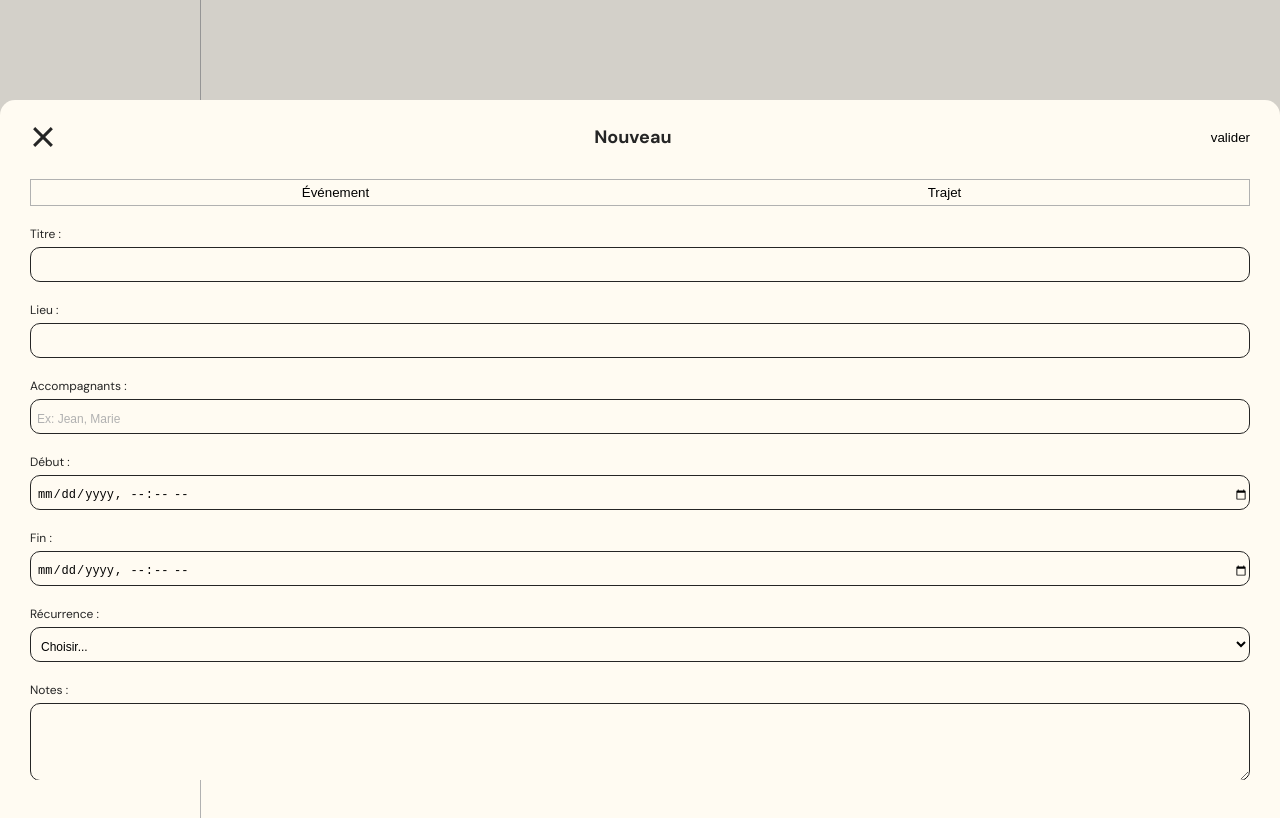
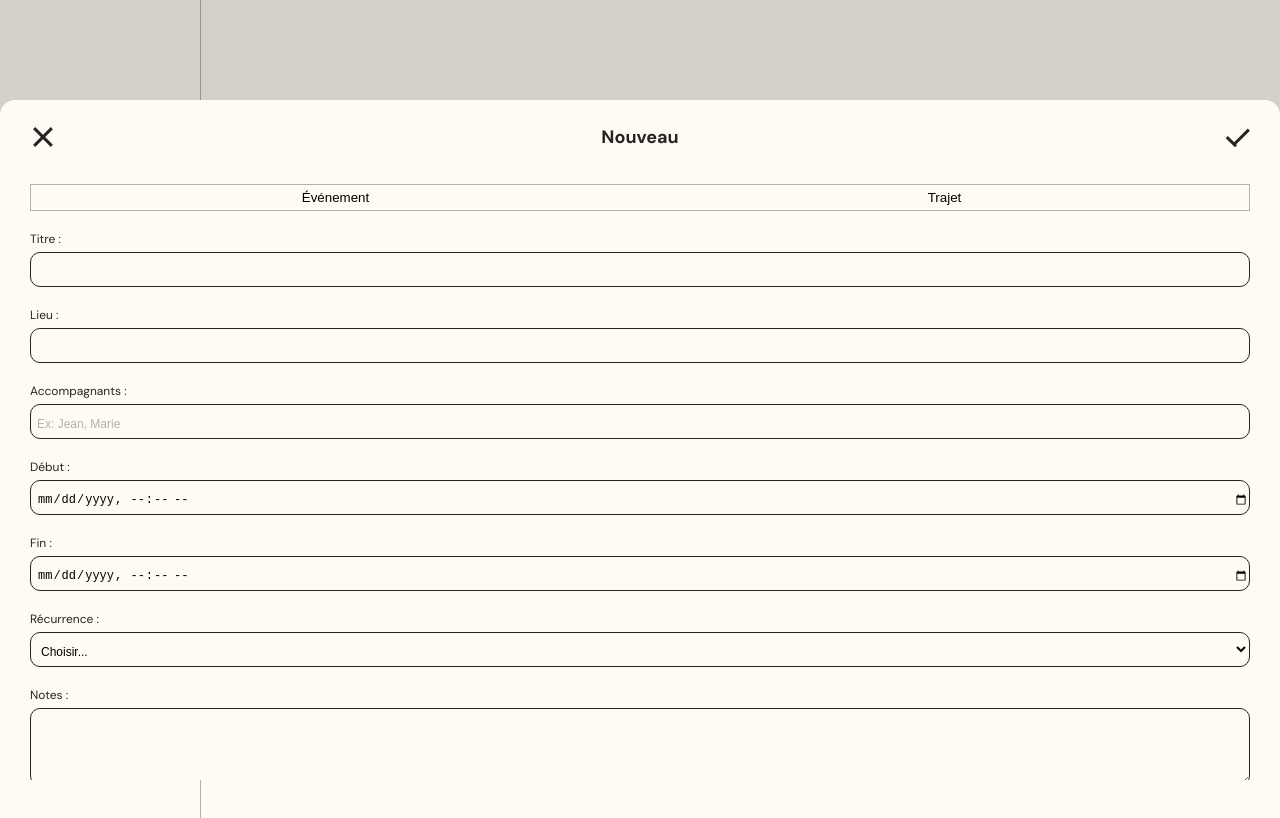
Before and after one commit to Nth-C/serena, a React (Vite) app in the folder frontend/: page /agenda in a window 1280 px wide. Shown: the part 820-1638 px from the top of the page. Built offline with nearby package versions, Linux system fonts and the light colour scheme; the HTML template or start-up script is replaced by a standard one.

Commit message:
modif agenda + css lide

```diff
--- a/frontend/src/components/popup_confirmation/PopUpConfirmation.jsx
+++ b/frontend/src/components/popup_confirmation/PopUpConfirmation.jsx
@@ -5,8 +5,6 @@ import { useEffect, useState } from 'react'
 function PopUpConfirmation({sentence, show, setShow}) {
 
     useEffect(() => {
-        console.log(sentence)
-
         if(show) {
             setTimeout(() => {
                 setShow(false)
--- a/frontend/src/components/slide/Silde.module.css
+++ b/frontend/src/components/slide/Silde.module.css
@@ -34,50 +34,57 @@
 }
 
 /* slide pour l'agenda */
-.slide .main_container:has( button:nth-child(3)) {
+.slide .main_container {
     padding: 2.5rem 3rem 3.5rem 3rem;
 }
 
-.slide .main_container:has( button:nth-child(3)) h1 {
-    padding-left: 0;
+.slide .main_container > div:last-child {
+    margin: .5rem 0;
 }
 
-.slide .main_container:has( button:nth-child(3)) > div:last-child {
-    margin: 0;
-}
-
-.slide .main_container:has( button:nth-child(3)) .hamburger_btn {
-    margin: 0;
-}
-
-.slide .main_container > div:last-child {
-    margin: .5rem 3rem;
-}
-
-.slide .hamburger_btn {
+.slide :is(.hamburger_btn, .valid_btn) {
     position: relative;
     width: 2.5rem;
     height: 1.7rem;
     cursor: pointer;
-    margin-right: 3rem;
 }
 
-.slide .hamburger_btn span {
+.slide :is(.hamburger_btn, .valid_btn) span {
     display: block;
     position: absolute;
-    width: 100%;
     height: .3rem;
     background: var(--black);
+}
+
+.slide .hamburger_btn span{
+    width: 100%;
     top: 50%;
     left: 50%;
 }
 
+/* btn close */
 .slide .hamburger_btn span:nth-child(1) {
     transform: translate(-50%, -50%) rotate(45deg);
 }
 
 .slide .hamburger_btn span:nth-child(2) {
+    width: 100%;
     transform: translate(-50%, -50%) rotate(-45deg);
+}
+
+/* btn valid */
+.slide .valid_btn span:first-child {
+    width: 50%;
+    bottom: 0;
+    left: 0;
+    transform: translate(0, -100%) rotate(45deg);
+}
+
+.slide .valid_btn span:last-child {
+    width: 85%;
+    bottom: 50%;
+    right: 50%;
+    transform: translate(70%, 50%) rotate(-45deg);
 }
 
 .slide .background {
@@ -89,3 +96,7 @@
     width: 100%;
     height: 100%;
 }
+
+.slide h1 {
+    padding-left: 0;
+}
--- a/frontend/src/components/slide/Slide.jsx
+++ b/frontend/src/components/slide/Slide.jsx
@@ -15,7 +15,6 @@ function Slide({children, title, isOpen, toggleOpen, zIndex = 500, validOnHeader
 
 
   return createPortal(
-
     <div className={[
       styles.slide,
       isOpen ? styles.active : '', // si isOpen on ajoute la classe active
@@ -39,7 +38,10 @@ function Slide({children, title, isOpen, toggleOpen, zIndex = 500, validOnHeader
               <span></span>
             </button>
             <h1>{title}</h1>
-            <button className={styles.valid_btn} >valider</button>
+            <button className={styles.valid_btn} >
+              <span></span>
+              <span></span>
+            </button>
             </>
           )}
           </div>
--- a/frontend/src/pages/Agenda.jsx
+++ b/frontend/src/pages/Agenda.jsx
@@ -83,7 +83,7 @@ function AddEvent() {
         toggleOpen={toggleNewEvent}
         validOnHeader={true}
       >
-        <form className='add_event' onSubmit={handleSubmit}>
+        <form className='add_event' >
           <div>
             <button>Événement</button>
             <button>Trajet</button>
```
Also changed, not shown: frontend/public/icons/check.svg (added).
